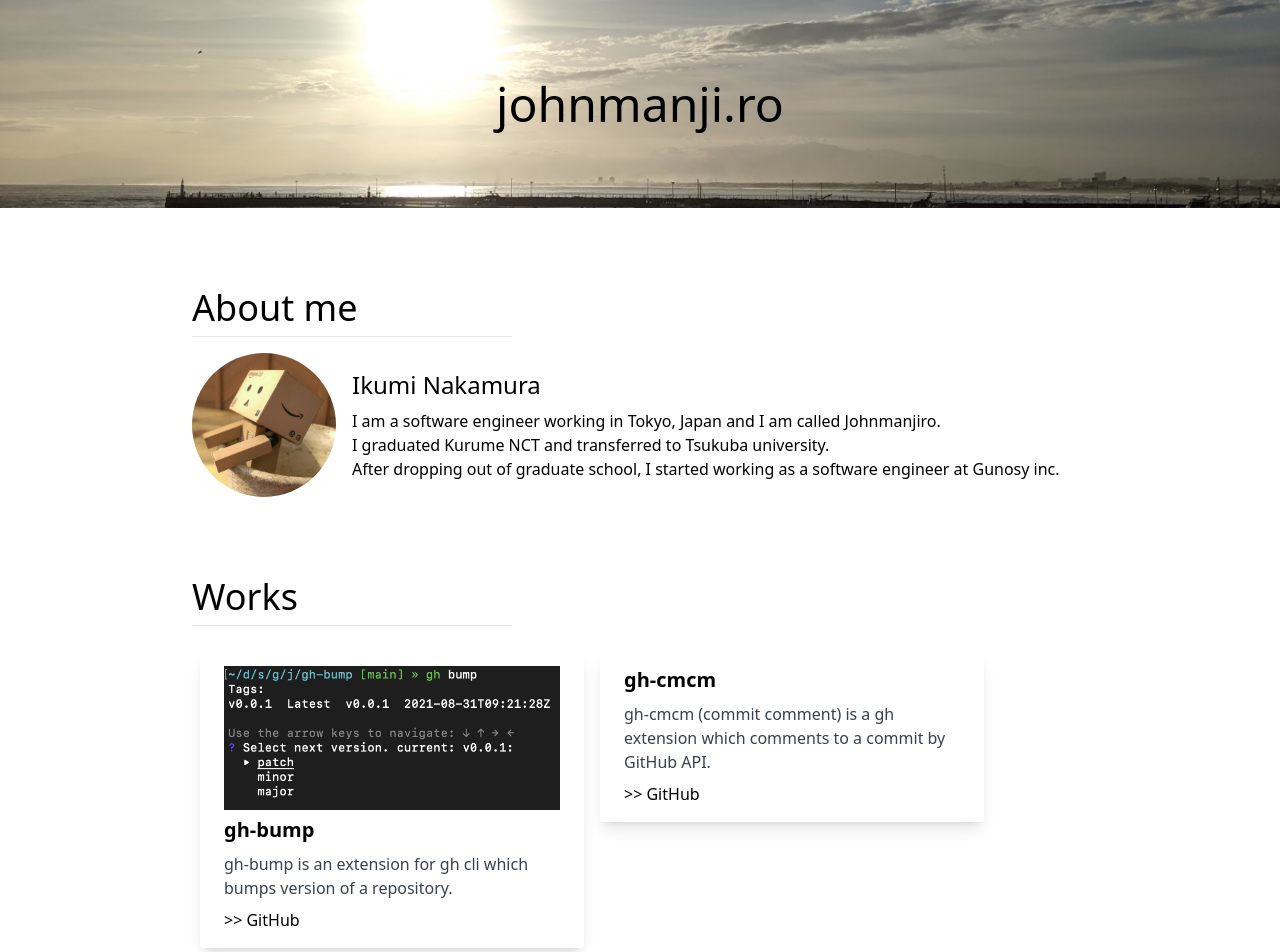
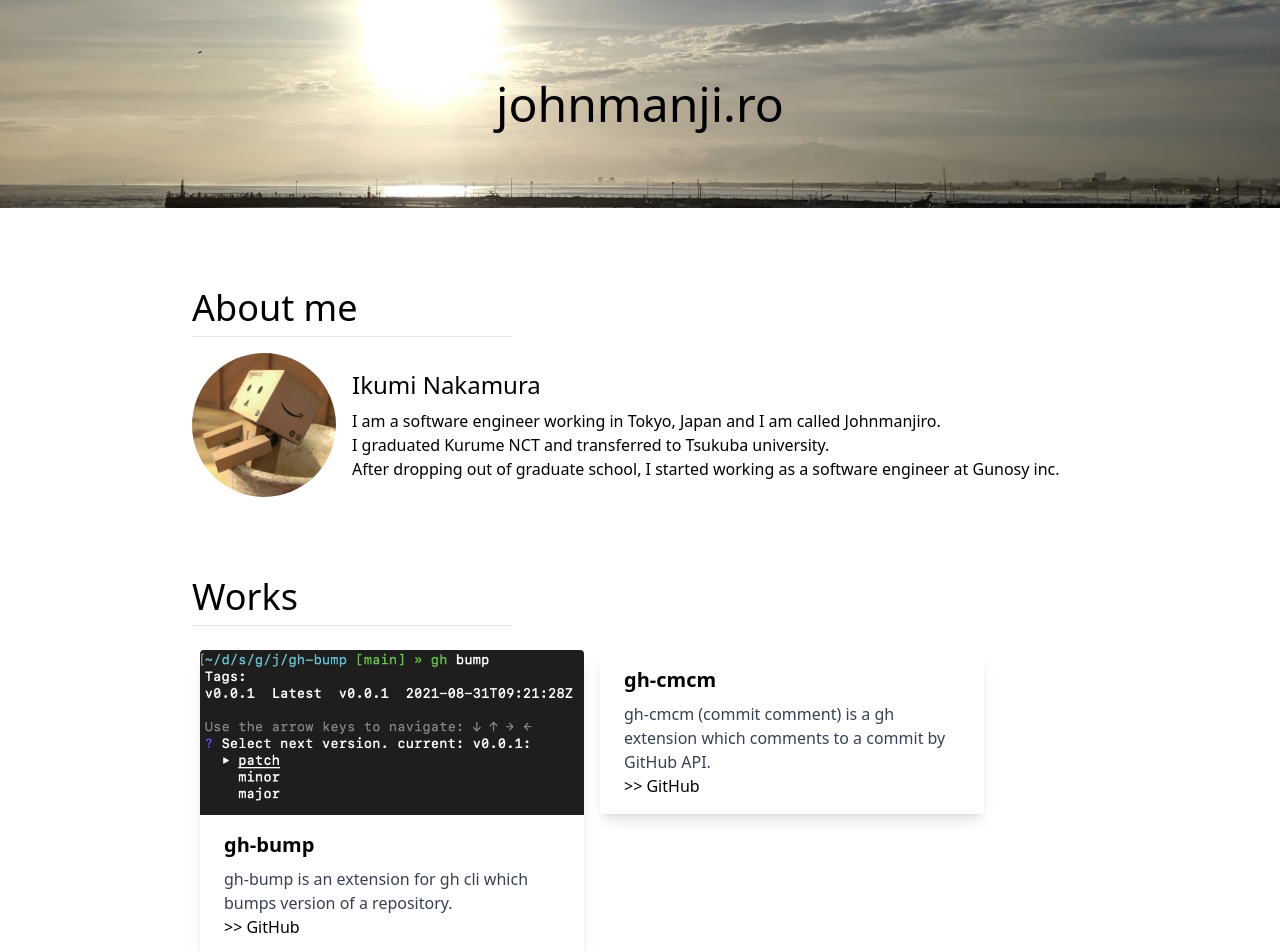
Before and after one commit to johnmanjiro13/johnmanji.ro, a Next.js app: page / in a window 1280 px wide. Shown: the top 952 px of the page. Built offline with nearby package versions, Linux system fonts and the light colour scheme.

Commit message:
Upgrade dependency (#143)
* upgrade: vite

* upgrade: nextjs to v13

* chore: Run codemod next/image

* fix: Card style

```diff
--- a/components/card.tsx
+++ b/components/card.tsx
@@ -17,7 +17,18 @@ type Props = {
 function imageElement(cardImage: CardImage | undefined): JSX.Element {
   if (cardImage) {
     const { alt, ...imageProps } = cardImage;
-    return <Image priority alt={alt} {...imageProps} />;
+    return (
+      <Image
+        priority
+        alt={alt}
+        {...imageProps}
+        style={{
+          maxWidth: "100%",
+          height: "auto",
+        }}
+        className="w-full"
+      />
+    );
   }
   return <></>;
 }
@@ -25,10 +36,10 @@ function imageElement(cardImage: CardImage | undefined): JSX.Element {
 export const Card: React.FC<Props> = ({ image, heading, content, url }) => {
   return (
     <div className="max-w-sm rounded overflow-hidden shadow-lg relative m-2">
+      {imageElement(image)}
       <div className="px-6 py-4">
-        {imageElement(image)}
         <div className="font-bold text-xl mb-2">{heading}</div>
-        <p className="text-gray-700 text-base mb-2">{content}</p>
+        <p className="text-gray-700 text-base">{content}</p>
         <a href={url}>{">>"} GitHub</a>
       </div>
     </div>
--- a/components/header.tsx
+++ b/components/header.tsx
@@ -12,8 +12,11 @@ export const Header: React.FC<Props> = ({ title, backgroundImage }) => {
         priority
         src={backgroundImage}
         alt="Background image for title header"
-        objectFit="cover"
-        layout="fill"
+        fill
+        sizes="100vw"
+        style={{
+          objectFit: "cover",
+        }}
       />
       <h1 className="text-center text-5xl p-20 relative">{title}</h1>
     </div>
--- a/pages/index.tsx
+++ b/pages/index.tsx
@@ -40,6 +40,10 @@ const Index: React.FC = () => {
               width={144}
               alt={MY_NAME}
               className="rounded-full"
+              style={{
+                maxWidth: "100%",
+                height: "auto",
+              }}
             />
             <div className="ml-4 mt-4">
               <h2 className="text-2xl mb-2">{MY_NAME}</h2>
```
Also changed, not shown: package.json (+4 -4 lines), 2 other files (tests, documents, lock files or other folders).
